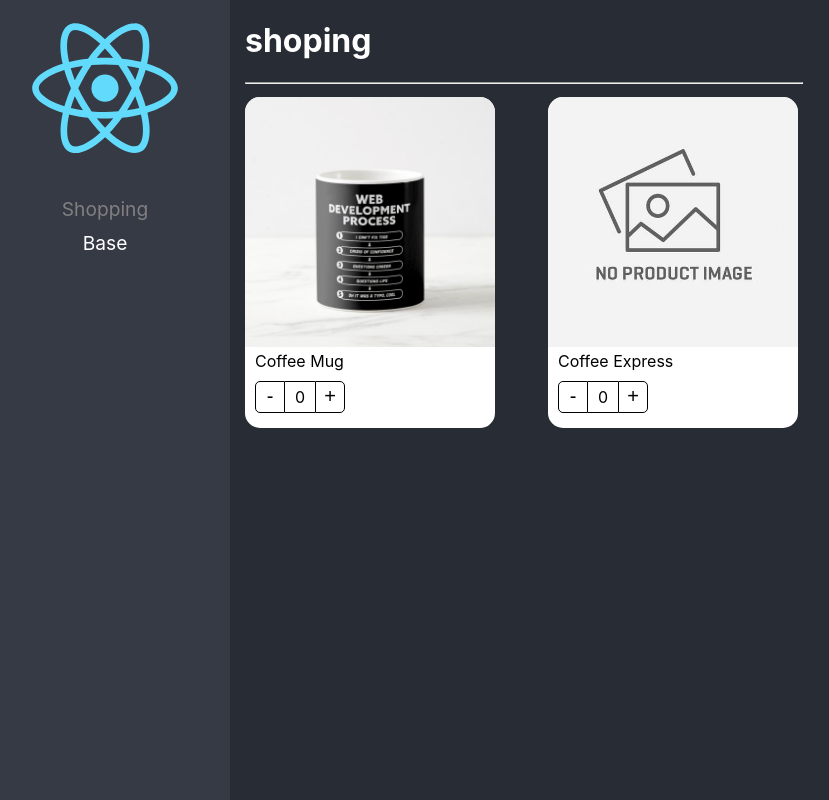
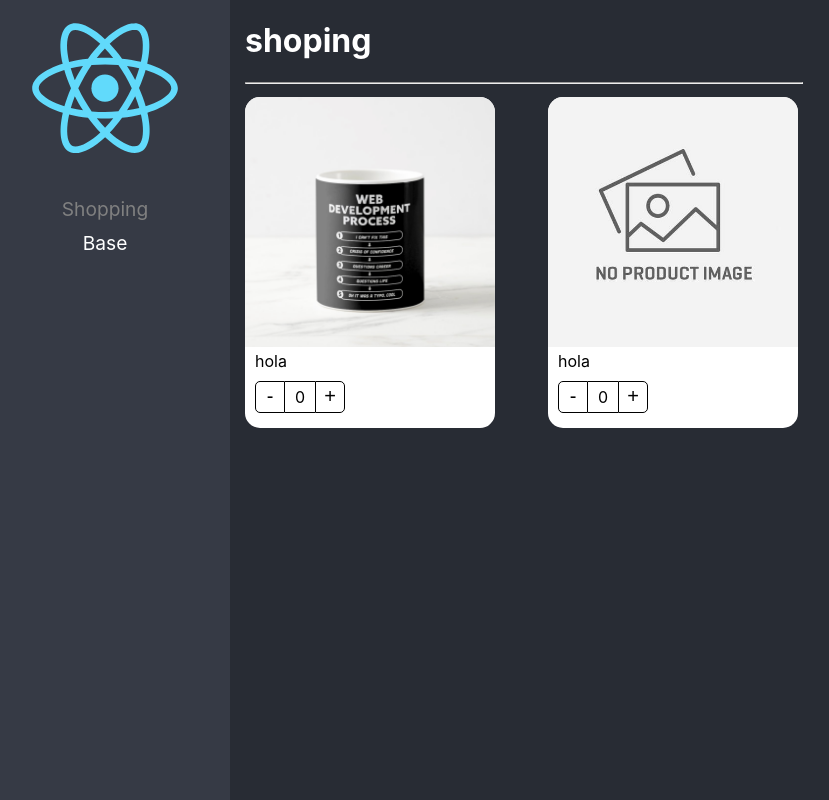
Before and after one commit to IngeScobedo/react-pro, a React (Vite) app in the folder client/: page / in a window 1280 px wide. Shown: the whole page, without its empty margins (20-849 px from the left). Built offline with nearby package versions, Linux system fonts and the light colour scheme.

Commit message:
Compound Component Pattern: ProductCard + contextApi + componentes por elemento de la tarjeta asignados al componente principal 'ProductCard'

```diff
--- /dev/null
+++ b/client/src/component-patterns/components/ProductButtons.tsx
@@ -0,0 +1,20 @@
+import { useContext } from "react";
+import { productsContext } from "./ProductCard";
+import styles from '../styles/styles.module.css';
+
+export const ProductButtons = () => {
+    const { increaseBy, quantity } = useContext(productsContext);
+    return (
+      <div className={styles.buttonsContainer}>
+        <button className={styles.buttonMinus} onClick={() => increaseBy(-1)}>
+          -
+        </button>
+        <div className={styles.countLabel}>{quantity}</div>
+        <button className={styles.buttonAdd} onClick={() => increaseBy(+1)}>
+          +
+        </button>
+      </div>
+    );
+  };
+
+export default ProductButtons
--- a/client/src/component-patterns/components/ProductCard.tsx
+++ b/client/src/component-patterns/components/ProductCard.tsx
@@ -1,40 +1,25 @@
-import noImage from '../assets/no-image.jpg';
+import { createContext, ReactElement, useContext } from 'react';
+
 import useProduct from '../hooks/useProduct';
+import { ProductContextProps, ProductCardProps } from '../interfaces/interfaces';
 import styles from '../styles/styles.module.css';
+// * Product Context
+export const productsContext = createContext({} as ProductContextProps);
+const { Provider } = productsContext;
 
-interface Props {
-  product: Product;
-}
-
-export interface Product {
-  id: string;
-  title: string;
-  img?: string;
-}
-
-const ProductCard = ({ product }: Props) => {
+export const ProductCard = ({ children, product }: ProductCardProps) => {
   const { increaseBy, quantity } = useProduct();
 
   return (
-    <div className={styles.productCard}>
-      <img
-        className={styles.productImg}
-        src={product.img ? product.img : noImage}
-        alt={product.title}
-      />
-
-      <span className={styles.productDescription}>{product.title}</span>
-
-      <div className={styles.buttonsContainer}>
-        <button className={styles.buttonMinus} onClick={() => increaseBy(-1)}>
-          -
-        </button>
-        <div className={styles.countLabel}>{quantity}</div>
-        <button className={styles.buttonAdd} onClick={() => increaseBy(+1)}>
-          +
-        </button>
-      </div>
-    </div>
+    <Provider
+      value={{
+        quantity,
+        increaseBy,
+        product,
+      }}
+    >
+      <div className={styles.productCard}>{children}</div>
+    </Provider>
   );
 };
 
--- /dev/null
+++ b/client/src/component-patterns/components/ProductImage.tsx
@@ -0,0 +1,21 @@
+import { useContext } from "react";
+import { productsContext } from "./ProductCard";
+import noImage from '../assets/no-image.jpg';
+import styles from '../styles/styles.module.css';
+
+const ProductImage = ({ img = '', alt = 'No product image' }) => {
+    const { product } = useContext(productsContext);
+    let imgToShow: string;
+
+    if (img) {
+      imgToShow = img;
+    } else if (product.img) {
+      imgToShow = product.img;
+    } else {
+      imgToShow = noImage;
+    }
+
+    return <img className={styles.productImg} src={imgToShow} alt={alt} />;
+  };
+
+export default ProductImage
--- /dev/null
+++ b/client/src/component-patterns/components/ProductTitle.tsx
@@ -0,0 +1,12 @@
+import { useContext } from "react";
+import { productsContext } from "./ProductCard";
+import styles from '../styles/styles.module.css';
+
+const ProductTitle = ({ title }: { title: string }) => {
+    const { product } = useContext(productsContext);
+    return (
+      <span className={styles.productDescription}>{title ? title : product.title}</span>
+    );
+  };
+
+export default ProductTitle
--- /dev/null
+++ b/client/src/component-patterns/components/index.ts
@@ -0,0 +1,17 @@
+import ProductButtons from './ProductButtons';
+import ProductImage from './ProductImage';
+import ProductTitle from './ProductTitle';
+
+export { default as  ProductButtons } from './ProductButtons';
+export { default as ProductImage } from './ProductImage';
+export { default as ProductTitle } from './ProductTitle';
+
+import { ProductCard as ProductCardHOC } from './ProductCard';
+import { ProductCardHOCProps } from '../interfaces/interfaces';
+
+export const ProductCard: ProductCardHOCProps = Object.assign(ProductCardHOC, {
+    Title: ProductTitle,
+    Image: ProductImage,
+    Buttons: ProductButtons,
+})
+export default ProductCard
--- a/client/src/component-patterns/hooks/useProduct.ts
+++ b/client/src/component-patterns/hooks/useProduct.ts
@@ -1,9 +1,15 @@
-import { useState } from 'react';
+import { useEffect, useState } from 'react';
 
 const useProduct = () => {
   const [quantity, setQuantity] = useState(0);
 
-  const increaseBy = (value: number) => setQuantity((prev) => Math.max(prev + value, 0));
+  useEffect(() => {
+    console.log(quantity);
+  }, [quantity])
+
+
+  const increaseBy = (value: number): void =>
+    setQuantity((prev) => Math.max(prev + value, 0));
 
   return {
     quantity,
--- /dev/null
+++ b/client/src/component-patterns/interfaces/interfaces.ts
@@ -0,0 +1,30 @@
+import { ReactElement } from "react";
+
+export interface ProductCardProps {
+    product: Product;
+    children?: ReactElement | ReactElement[];
+}
+
+export interface Product {
+    id: string;
+    title: string;
+    img?: string;
+}
+
+export interface ProductContextProps {
+    quantity: number;
+    increaseBy: (value: number) => void;
+    product: Product;
+}
+
+export interface ProductCardHOCProps {
+    ({ children, product }: ProductCardProps): JSX.Element,
+    Title: ({ title }: {
+        title: string;
+    }) => JSX.Element;
+    Image: ({ img, alt }: {
+        img?: string | undefined;
+        alt?: string | undefined;
+    }) => JSX.Element;
+    Buttons: () => JSX.Element;
+}
--- a/client/src/component-patterns/pages/ShoppingPage.tsx
+++ b/client/src/component-patterns/pages/ShoppingPage.tsx
@@ -1,4 +1,5 @@
-import ProductCard, { Product } from '../components/ProductCard';
+import ProductCard from '../components/';
+import { Product } from '../interfaces/interfaces';
 
 const PRODUCTS: Product[] = [
   {
@@ -27,7 +28,11 @@ const ShoppingPage = () => {
         }}
       >
         {PRODUCTS.map((product) => (
-          <ProductCard product={product} key={product.id} />
+          <ProductCard product={product} key={product.id}>
+            <ProductCard.Image />
+            <ProductCard.Title title="hola" />
+            <ProductCard.Buttons />
+          </ProductCard>
         ))}
       </div>
     </div>
```
